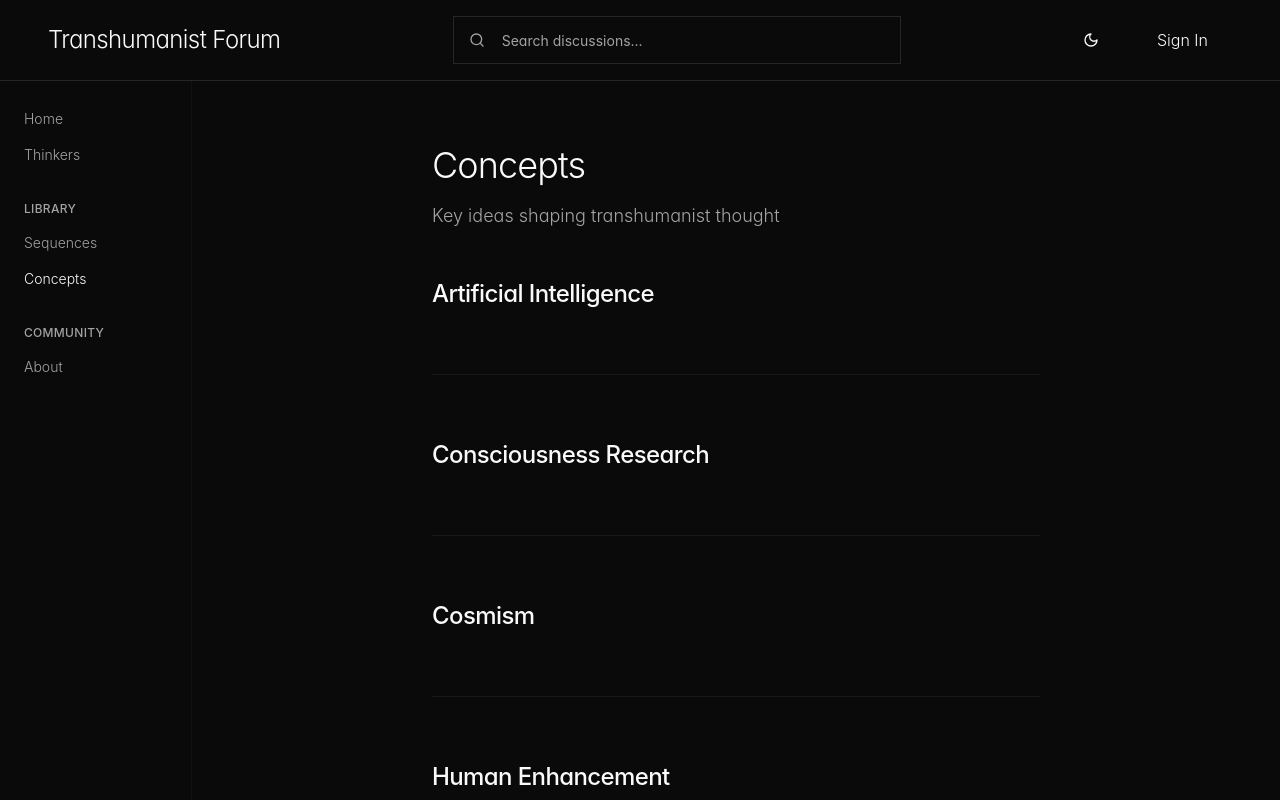
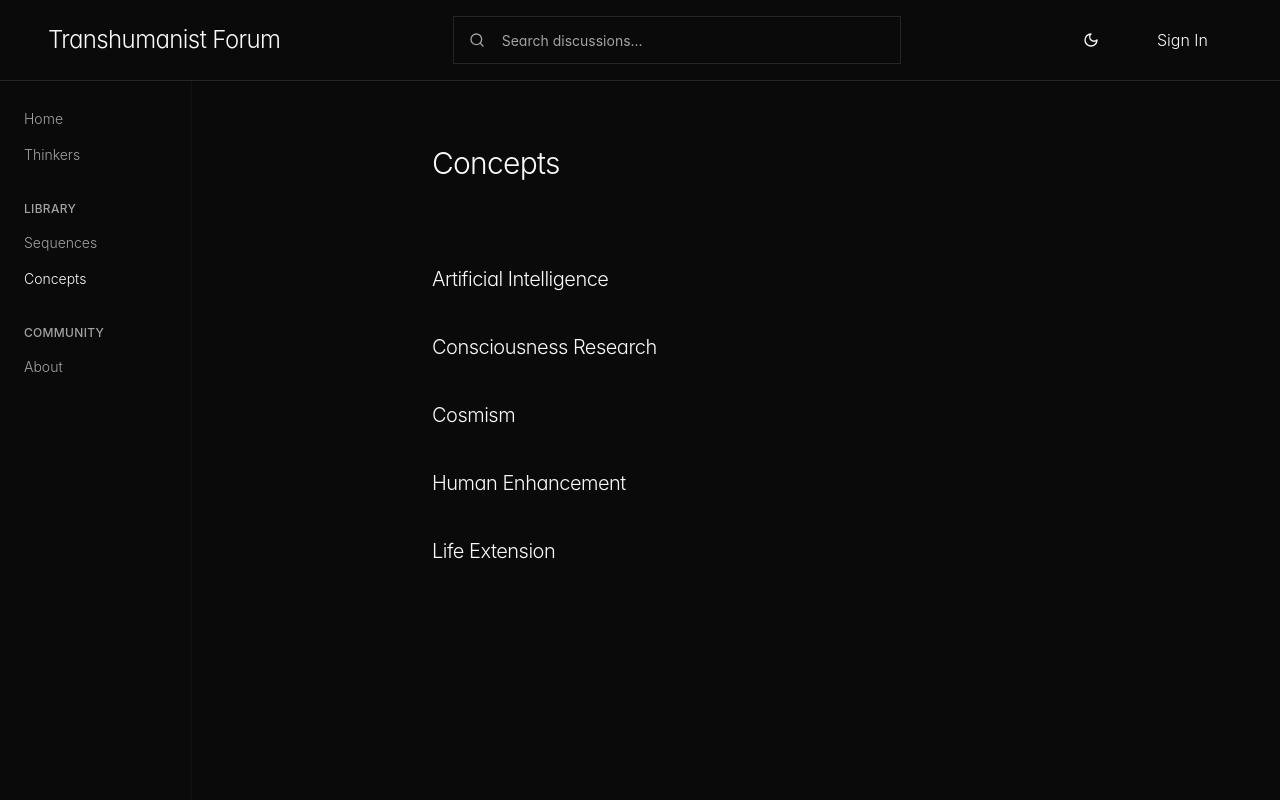
Before and after one commit to willjy1/transhumanismforum-8ea041fe, a React (Vite) app: page /concepts in a window 1280 px wide. Shown: the top 800 px of the page. Built offline with nearby package versions, Linux system fonts and the light colour scheme.

Commit message:
Revert Concepts page design
Reverted the Concepts page design to a previous state due to user dissatisfaction. The design was described as "even worse" and requires further research into design principles.

```diff
--- a/src/pages/Concepts.tsx
+++ b/src/pages/Concepts.tsx
@@ -18,29 +18,26 @@ const Concepts = () => {
       <div className="flex">
         <MinimalSidebar />
         <main className="flex-1">
-          {/* Minimal Header */}
-          <div className="max-w-2xl mx-auto px-8 pt-16 pb-12">
-            <h1 className="text-4xl font-light tracking-tight mb-4">
+          {/* Clean Header */}
+          <div className="max-w-2xl mx-auto px-8 py-16">
+            <h1 className="text-3xl font-light tracking-tight mb-3">
               Concepts
             </h1>
-            <p className="text-lg text-muted-foreground font-light leading-relaxed">
-              Key ideas shaping transhumanist thought
-            </p>
           </div>
 
-          {/* Minimal Concepts List */}
+          {/* Clean Concepts List */}
           <div className="max-w-2xl mx-auto px-8 pb-20">
-            <div className="space-y-16">
+            <div className="space-y-6">
               {concepts.map((concept, index) => (
-                <article
+                <div
                   key={concept}
-                  className="group animate-fade-in border-b border-border/50 pb-16 last:border-b-0"
-                  style={{ animationDelay: `${index * 0.1}s` }}
+                  className="animate-fade-in"
+                  style={{ animationDelay: `${index * 0.05}s` }}
                 >
-                  <h2 className="text-2xl font-medium tracking-tight group-hover:text-primary smooth-transition cursor-pointer">
+                  <h2 className="text-xl font-light tracking-tight hover:text-accent crisp-transition cursor-pointer py-2">
                     {concept}
                   </h2>
-                </article>
+                </div>
               ))}
             </div>
           </div>
```
